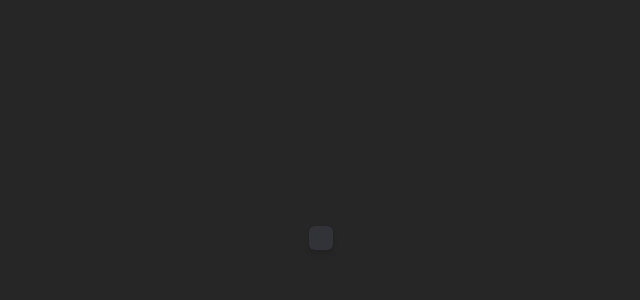
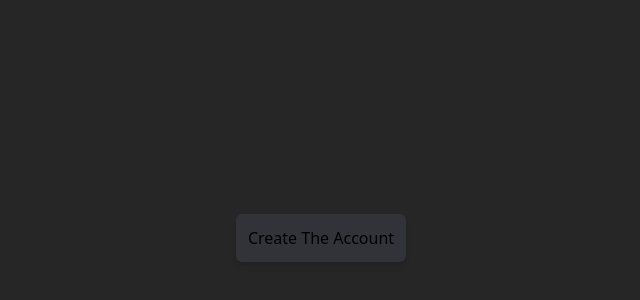
Before and after one commit to Dzenoo/Discord-Clone-Application, a Next.js app: page /signup in a window 1280 px wide. Shown: the part 162-462 px from the top of the page, without its empty margins (319-959 px from the left). Built offline with nearby package versions, Linux system fonts and the light colour scheme.

Commit message:
Adding signup

```diff
--- a/components/auth/signup/SignupCard.tsx
+++ b/components/auth/signup/SignupCard.tsx
@@ -1,6 +1,5 @@
 import Card from "@/components/shared/ui/Card";
 import SignupForm from "./SignupForm";
-
 const SignupCard: React.FC = () => {
   return (
     <Card>
--- a/components/auth/signup/SignupForm.tsx
+++ b/components/auth/signup/SignupForm.tsx
@@ -4,7 +4,7 @@
 import Select from "@/components/shared/form/Select";
 import useForm from "@/library/hooks/useForm";
 import { VALIDATOR_REQUIRE } from "@/library/validators/Validators";
-import { InputElement } from "@/types/inputs";
+import type { InputElement } from "@/types/inputs";
 
 const SignupForm: React.FC = () => {
   const [formState, inputChangeHandler] = useForm(
@@ -17,6 +17,10 @@
         value: "",
         isValid: false,
       },
+      username: {
+        value: "",
+        isValid: false,
+      },
       password: {
         value: "",
         isValid: false,
@@ -25,7 +29,15 @@
     false
   );
 
-  return <form></form>;
+  return (
+    <form>
+      <div>
+        <h2>Create The Account</h2>
+      </div>
+      <div></div>
+      <div></div>
+    </form>
+  );
 };
 
 export default SignupForm;
--- a/components/shared/form/Input.tsx
+++ b/components/shared/form/Input.tsx
@@ -106,7 +106,7 @@
     <div className="flex flex-col gap-3">
       <label
         htmlFor={id}
-        className={`section_subtitle text-white ${
+        className={`text-lg font-bold uppercase text-white ${
           !state.isValid && state.isTouched && "text-red-600"
         }`}
       >
```
